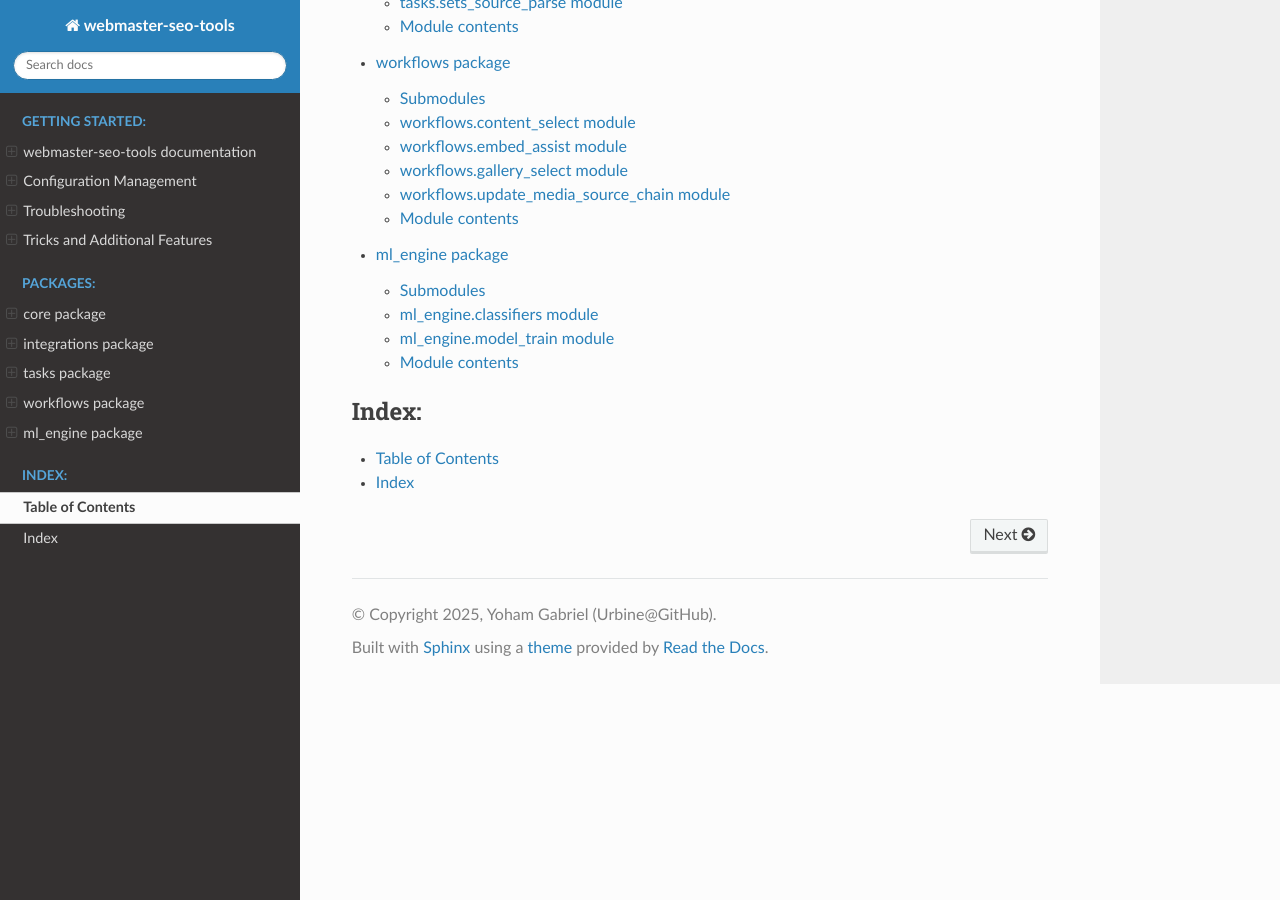
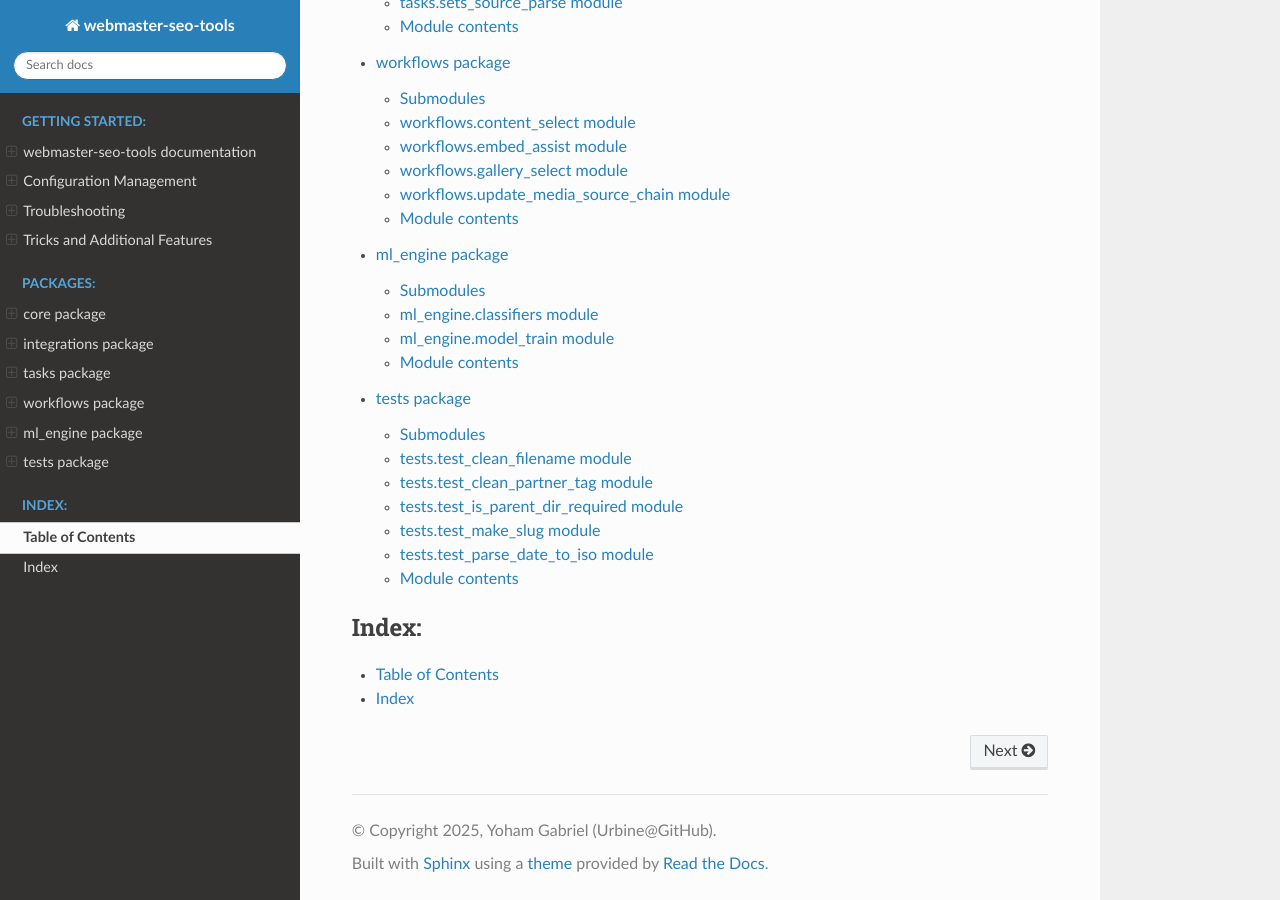
Before and after one commit to Urbine/PostWizardX3, a Sphinx documentation site: the page built from docs/source/index.rst, in a window 1280 px wide and 900 px high, scrolled down 1741 px. Built offline with Sphinx 7.4.7 and the Read the Docs theme 3.1.0, drawn with Linux system fonts in a browser that asks for light colours.

Commit message:
test: add tests package with make_slug coverage
Empty tests/__init__.py marks the package; TestMakeSlug covers ;/, separators, apostrophes, stop-words, and studio combos.
run_all_tests.sh gains echo+run entry for test_make_slug.
docs: new tests.rst automodule page, index ToC entry, home.rst tests-package description.

```diff
--- a/docs/source/home.rst
+++ b/docs/source/home.rst
@@ -45,7 +45,10 @@ In order of development:
    of video content so as to assign and/or suggest a suitable category.
    ``ml_engine`` trains nine models with algorithms like NaiveBayes, Maximum Entropy Modelling and Multinomial NaiveBayes.
 
-6. ``setup`` is still under development and aims at preparing the project for an eventual and not-yet-defined distribution release.
+6. ``test`` contains unit test classes for several functions that may undergo refactoring and improvement now or in the
+   future; also contains tests for critical functions that need to enforce certain functionality.
+
+7. ``setup`` is still under development and aims at preparing the project for an eventual and not-yet-defined distribution release.
 
 Quick Start
 ===========
--- a/docs/source/index.rst
+++ b/docs/source/index.rst
@@ -22,6 +22,7 @@ Table of Contents
    tasks
    workflows
    ml_engine
+   tests
 
 .. toctree::
    :maxdepth: 2
--- /dev/null
+++ b/docs/source/tests.rst
@@ -0,0 +1,53 @@
+tests package
+=============
+
+Submodules
+----------
+
+tests.test\_clean\_filename module
+----------------------------------
+
+.. automodule:: tests.test_clean_filename
+   :members:
+   :undoc-members:
+   :show-inheritance:
+
+tests.test\_clean\_partner\_tag module
+--------------------------------------
+
+.. automodule:: tests.test_clean_partner_tag
+   :members:
+   :undoc-members:
+   :show-inheritance:
+
+tests.test\_is\_parent\_dir\_required module
+--------------------------------------------
+
+.. automodule:: tests.test_is_parent_dir_required
+   :members:
+   :undoc-members:
+   :show-inheritance:
+
+tests.test\_make\_slug module
+-----------------------------
+
+.. automodule:: tests.test_make_slug
+   :members:
+   :undoc-members:
+   :show-inheritance:
+
+tests.test\_parse\_date\_to\_iso module
+---------------------------------------
+
+.. automodule:: tests.test_parse_date_to_iso
+   :members:
+   :undoc-members:
+   :show-inheritance:
+
+Module contents
+---------------
+
+.. automodule:: tests
+   :members:
+   :undoc-members:
+   :show-inheritance:
```
Also changed, not shown: 3 other files.
